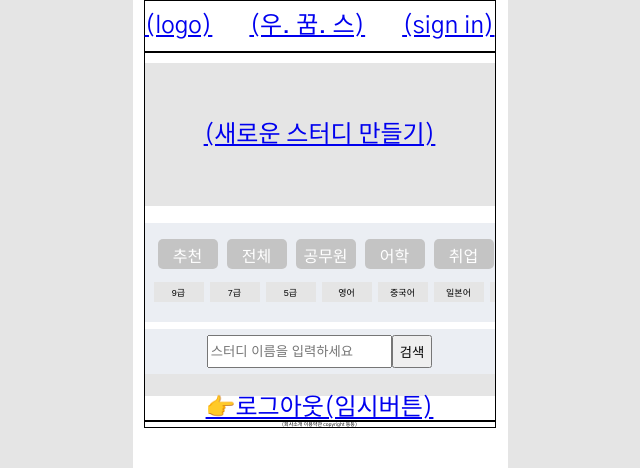
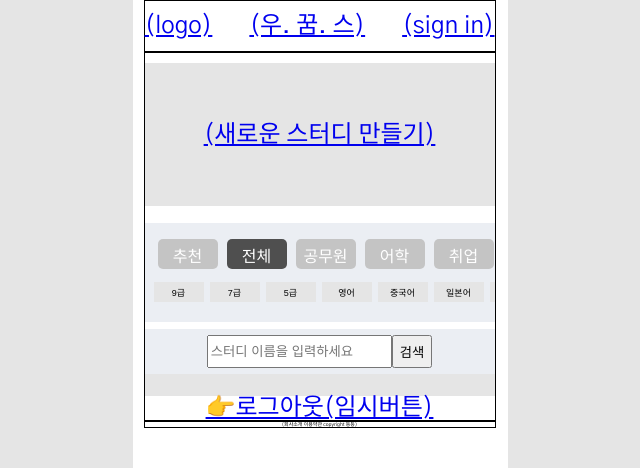
Before and after one commit to LM-channel-team-project/wooggooms, a Node server app: template views/index.ejs in a window 1280 px wide. Shown: the top 468 px of the page, without its empty margins (320-960 px from the left). Run offline with Node 20, Linux system fonts and the light colour scheme; the template is opened without the code that fills it, so the values that code supplies are empty; some libraries are stand-ins or nearby versions.

Commit message:
feat: Add active filters in cat-filter(main,sub)

```diff
--- a/public/css/index.css
+++ b/public/css/index.css
@@ -32,22 +32,20 @@
 }
 
 /* category-filter */
-.category-filter {
+.cat-filter {
   min-height: 93px;
   width: 350px;
-  /* height: 14%; */
   margin-top: 0.3rem;
   background-color: rgba(156, 171, 194, 0.2);
 }
-.category-filter__main {
+.cat-filter-main {
   display: flex;
   overflow-x: scroll;
   padding-top: 16px;
   padding-bottom: 13px;
   margin-left: 4px;
 }
-.category-filter__main__btn,
-.category-filter__main__btn--active {
+.cat-filter-main__btn {
   background-color: rgba(196, 196, 196, 1);
   text-align: center;
   padding-top: 3px;
@@ -60,18 +58,24 @@
   border: none;
   outline: none;
 }
-.category-filter__main__btn:hover {
+.cat-filter-main__btn:hover {
   background-color: #ddd;
 }
-.category-filter__sub {
+.cat-filter-main__btn.active-main {
+  background-color: #4f4f4f;
+}
+.cat-filter-main__btn.active-main:hover {
+  background-color: #4f4f4f;
+}
+.cat-filter-sub {
   display: flex;
   overflow-x: scroll;
   height: 40px;
   margin-left: 3px;
 }
-.category-filter__sub__btn,
-.category-filter__sub__btn--active {
+.cat-filter-sub__btn {
   background-color: rgba(229, 229, 229, 1);
+  display: none;
   text-align: center;
   padding-top: 2px;
   margin-left: 6px;
--- a/views/includes/index/category-filter.ejs
+++ b/views/includes/index/category-filter.ejs
@@ -1,31 +1,27 @@
-<div class="category-filter__main">
-  <button class="category-filter__main__btn" id="recommend">추천</button>
-  <button class="category-filter__main__btn--active" id="all">전체</button>
-  <button class="category-filter__main__btn" id="officiary">공무원</button>
-  <button class="category-filter__main__btn" id="language">어학</button>
-  <button class="category-filter__main__btn" id="employee">취업</button>
-  <button class="category-filter__main__btn" id="exam">수능</button>
-  <button class="category-filter__main__btn" id="hobby">취미</button>
+<div class="cat-filter-main">
+  <button class="cat-filter-main__btn recommend">추천</button>
+  <button class="cat-filter-main__btn all active-main">전체</button>
+  <button class="cat-filter-main__btn officiary">공무원</button>
+  <button class="cat-filter-main__btn language">어학</button>
+  <button class="cat-filter-main__btn employee">취업</button>
+  <button class="cat-filter-main__btn exam">수능</button>
+  <button class="cat-filter-main__btn hobby">취미</button>
 </div>
-<div class="category-filter__sub">
-  <button class="category-filter__sub__btn" id="all officiary">9급</button>
-  <button class="category-filter__sub__btn--active" id="all officiary">
-    7급
-  </button>
-  <button class="category-filter__sub__btn" id="all officiary">5급</button>
-  <button class="category-filter__sub__btn" id="all language">영어</button>
-  <button class="category-filter__sub__btn--active" id="all language">
-    중국어
-  </button>
-  <button class="category-filter__sub__btn" id="all language">일본어</button>
-  <button class="category-filter__sub__btn" id="all employee">경영/사무</button>
-  <button class="category-filter__sub__btn" id="all employee">마케팅</button>
-  <button class="category-filter__sub__btn" id="all employee">IT/인터넷</button>
-  <button class="category-filter__sub__btn" id="all employee">디자인</button>
-  <button class="category-filter__sub__btn" id="all employee">미디어</button>
-  <button class="category-filter__sub__btn" id="all hobby">독서</button>
-  <button class="category-filter__sub__btn" id="all hobby">토론</button>
-  <button class="category-filter__sub__btn" id="all language employee">
+<div class="cat-filter-sub">
+  <button class="cat-filter-sub__btn all officiary show-sub">9급</button>
+  <button class="cat-filter-sub__btn all officiary show-sub">7급</button>
+  <button class="cat-filter-sub__btn all officiary show-sub">5급</button>
+  <button class="cat-filter-sub__btn all language show-sub">영어</button>
+  <button class="cat-filter-sub__btn all language show-sub">중국어</button>
+  <button class="cat-filter-sub__btn all language show-sub">일본어</button>
+  <button class="cat-filter-sub__btn all employee show-sub">경영/사무</button>
+  <button class="cat-filter-sub__btn all employee show-sub">마케팅</button>
+  <button class="cat-filter-sub__btn all employee show-sub">IT/인터넷</button>
+  <button class="cat-filter-sub__btn all employee show-sub">디자인</button>
+  <button class="cat-filter-sub__btn all employee show-sub">미디어</button>
+  <button class="cat-filter-sub__btn all hobby show-sub">독서</button>
+  <button class="cat-filter-sub__btn all hobby show-sub">토론</button>
+  <button class="cat-filter-sub__btn all language employee show-sub">
     기타
   </button>
 </div>
--- a/views/index.ejs
+++ b/views/index.ejs
@@ -22,7 +22,7 @@
       <section class="create-panel">
         <%- include('includes/index/create-panel'); %>
       </section>
-      <section class="category-filter">
+      <section class="cat-filter">
         <%- include('includes/index/category-filter'); %>
       </section>
       <section class="search-form">
```
Also changed, not shown: other parts of public/css/index.css (+14 -1 lines), public/js/category-filter.js (+35 -0 lines).
